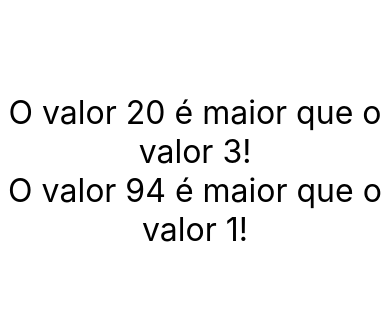
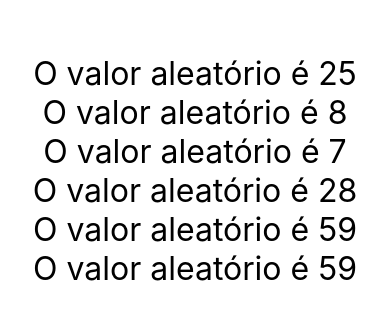
Before and after one commit to MDOBreno/RNAula02Exercicios, a React Native app: screen / in a window 390 px wide. Shown: the part 251-570 px from the top of the page. Built offline with nearby package versions, Linux system fonts and the light colour scheme.

Commit message:
- Secao03Aula25e26 - Desafio número aleatório

```diff
--- a/src/App.js
+++ b/src/App.js
@@ -14,7 +14,8 @@ export default App */
 //                         <Text>Primeiro Componente!!!</Text>
 //                     </SafeAreaView>
 
-import MinMax from './componentes/MinMax'
+import Aleatorio from './componentes/Aleatorio'
+// import MinMax from './componentes/MinMax'
 
 //Reparar que quando importamos dando um nome qualquer(Ex: X) ele importa com a funcao/constante default,
 // ja com {} tem que ser o nome exato
@@ -25,9 +26,15 @@ import MinMax from './componentes/MinMax'
 export default ()=> (
     <SafeAreaView style={style.App}>
         {/* <View> */}
-            <MinMax min={3} max={20}/>
+            <Aleatorio min={1} max={60}/>
+            <Aleatorio min={1} max={60}/>
+            <Aleatorio min={1} max={60}/>
+            <Aleatorio min={1} max={60}/>
+            <Aleatorio min={1} max={60}/>
+            <Aleatorio min={1} max={60}/>
+            {/* <MinMax min={3} max={20}/>
             <MinMax min={1} max={94}/>
-            {/* <CompPadrao />
+            <CompPadrao />
             <Comp1 />
             <Comp2 />
 
--- /dev/null
+++ b/src/componentes/Aleatorio.js
@@ -0,0 +1,24 @@
+import React from "react";
+import { Text, SafeAreaView } from "react-native";
+import estilo from "./estilo";
+
+// Forma 1 de desconstruir/receber As propriedades dos argumentos: (Obs: reparar as duas linhas abaixo)
+// export default (props) => {
+//     const { min, max } = props
+//     return (
+//         <Text>{min} e {max}</Text>
+//     )
+// }
+
+// Forma 2 de desconstruir/receber As propriedades dos argumentos: (Obs: reparar a primeira linha abaixo)
+export default ({ min, max }) => {
+    const delta = (max - min + 1)
+    const aleatorio = Math.floor(Math.random() * delta + min)
+    return (
+        <SafeAreaView>
+            <Text style={estilo.txtG}>
+                O valor aleatório é {aleatorio}
+            </Text>
+        </SafeAreaView>
+    )
+}
--- a/src/componentes/Multi.js
+++ b/src/componentes/Multi.js
@@ -1,6 +1,5 @@
 import React from 'react'
 import { Text, SafeAreaView } from 'react-native'
-import Estilo from './estilo'
 import estilo from './estilo'
 
 // esse aqui é uma aula sobre o sistema de módulos do EcmaScript6
```
Also changed, not shown: src/PlaygroundDeJsDeBreno.js (+9 -4 lines).
